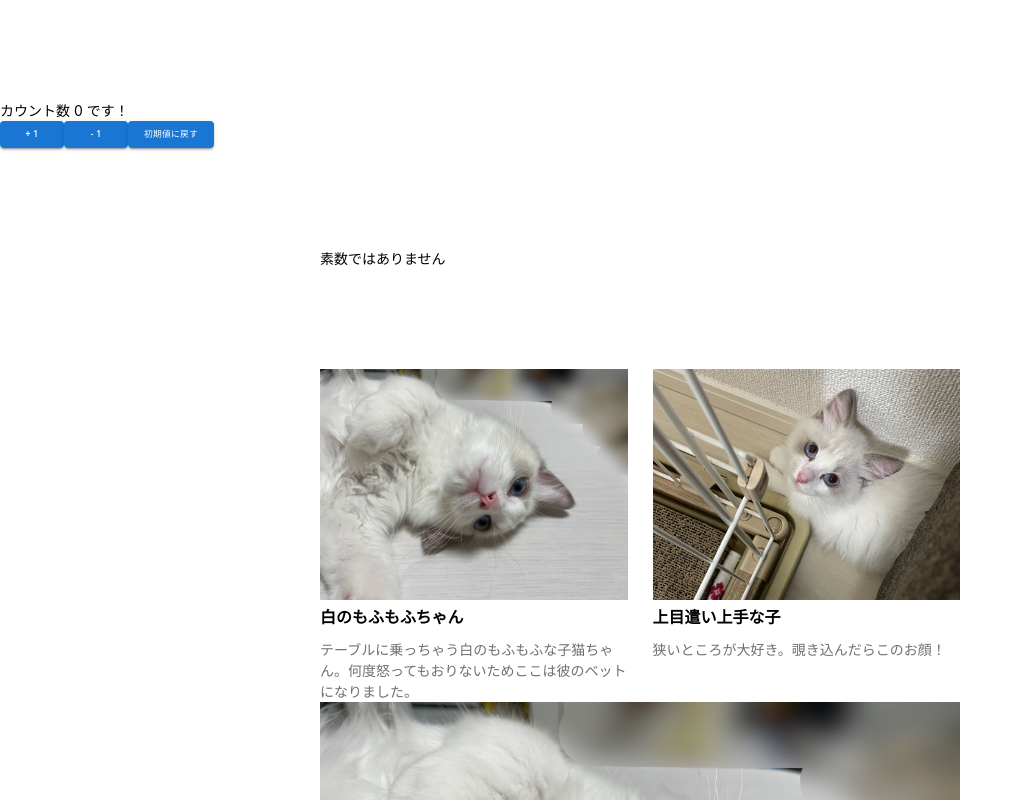
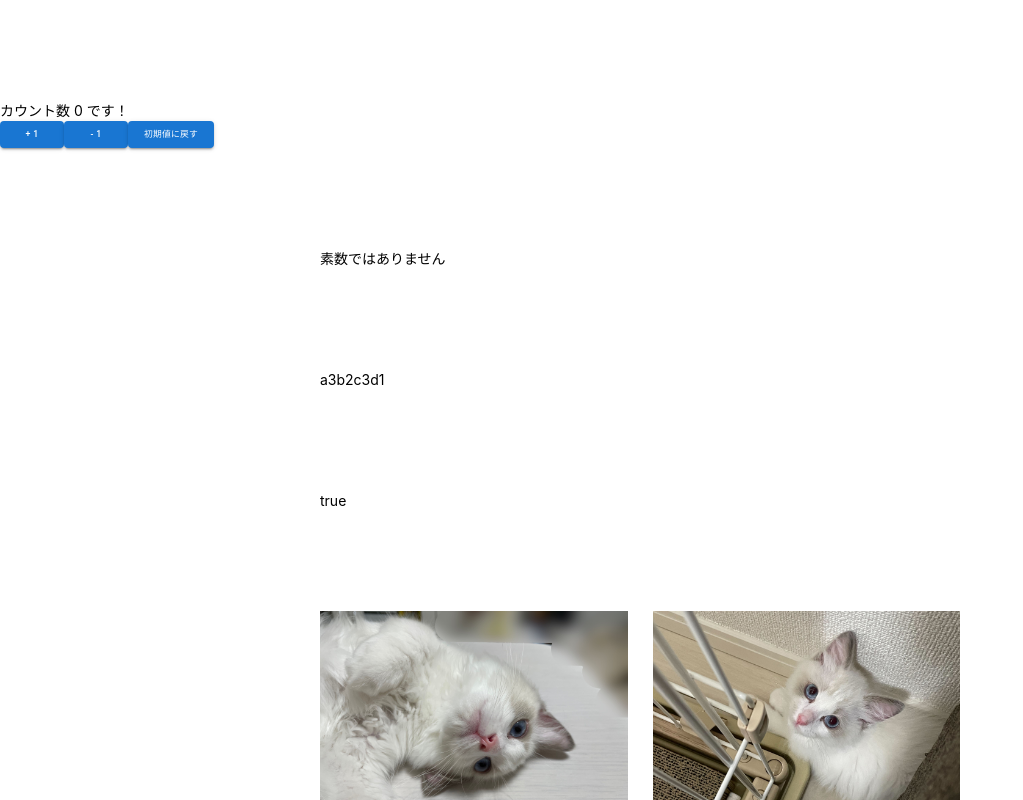
Before and after one commit to yk57-miya/react-hooks, a Next.js app: page /page1 in a window 1280 px wide. Shown: the top 800 px of the page, without its empty margins (0-1023 px from the left). Built offline with nearby package versions, Linux system fonts and the light colour scheme.

Commit message:
ロジックテスト11/30

```diff
--- a/pages/page1.tsx
+++ b/pages/page1.tsx
@@ -60,6 +60,34 @@ const multiple3and5 = () => {
 };
 multiple3and5();
 
+// 文字列圧縮
+const consecutiveString = (str: string) => {
+  const strArray = [...str];
+  let submitString = '';
+  let count = 1;
+  // 配列に入れなくてもできるよ
+  for (let i = 0; i < strArray.length; i++) {
+    if (strArray[i] === strArray[i + 1]) {
+      count += 1;
+    } else {
+      submitString = `${submitString + strArray[i] + count}`;
+      count = 1;
+    }
+  }
+  return submitString;
+};
+
+// 閏年判定
+const leapYear = (year: number) => {
+  if (year % 4 === 0 && year % 100 !== 0) {
+    return true;
+  } else if (year % 400 === 0) {
+    return true;
+  } else {
+    return false;
+  }
+};
+
 const Page1: NextPage = () => {
   const [count, dispatch] = useReducer(reducerFunc, initialState);
 
@@ -120,6 +148,14 @@ const Page1: NextPage = () => {
 
         <div className="max-w-5xl my-40 mx-auto gap-10">
           {IsPrimeNumber(4) ? '素数です' : '素数ではありません'}
+        </div>
+
+        <div className="max-w-5xl my-40 mx-auto gap-10">
+          {consecutiveString('aaabbcccd')}
+        </div>
+
+        <div className="max-w-5xl my-40 mx-auto gap-10">
+          {leapYear(400) ? 'true' : 'false'}
         </div>
 
         <div className="hidden md:flex max-w-5xl mx-auto gap-10">
--- a/tsconfig.json
+++ b/tsconfig.json
@@ -13,7 +13,8 @@
     "resolveJsonModule": true,
     "isolatedModules": true,
     "jsx": "preserve",
-    "incremental": true
+    "incremental": true,
+    "downlevelIteration": true
   },
   "include": ["next-env.d.ts", "**/*.ts", "**/*.tsx"],
   "exclude": ["node_modules"]
```
